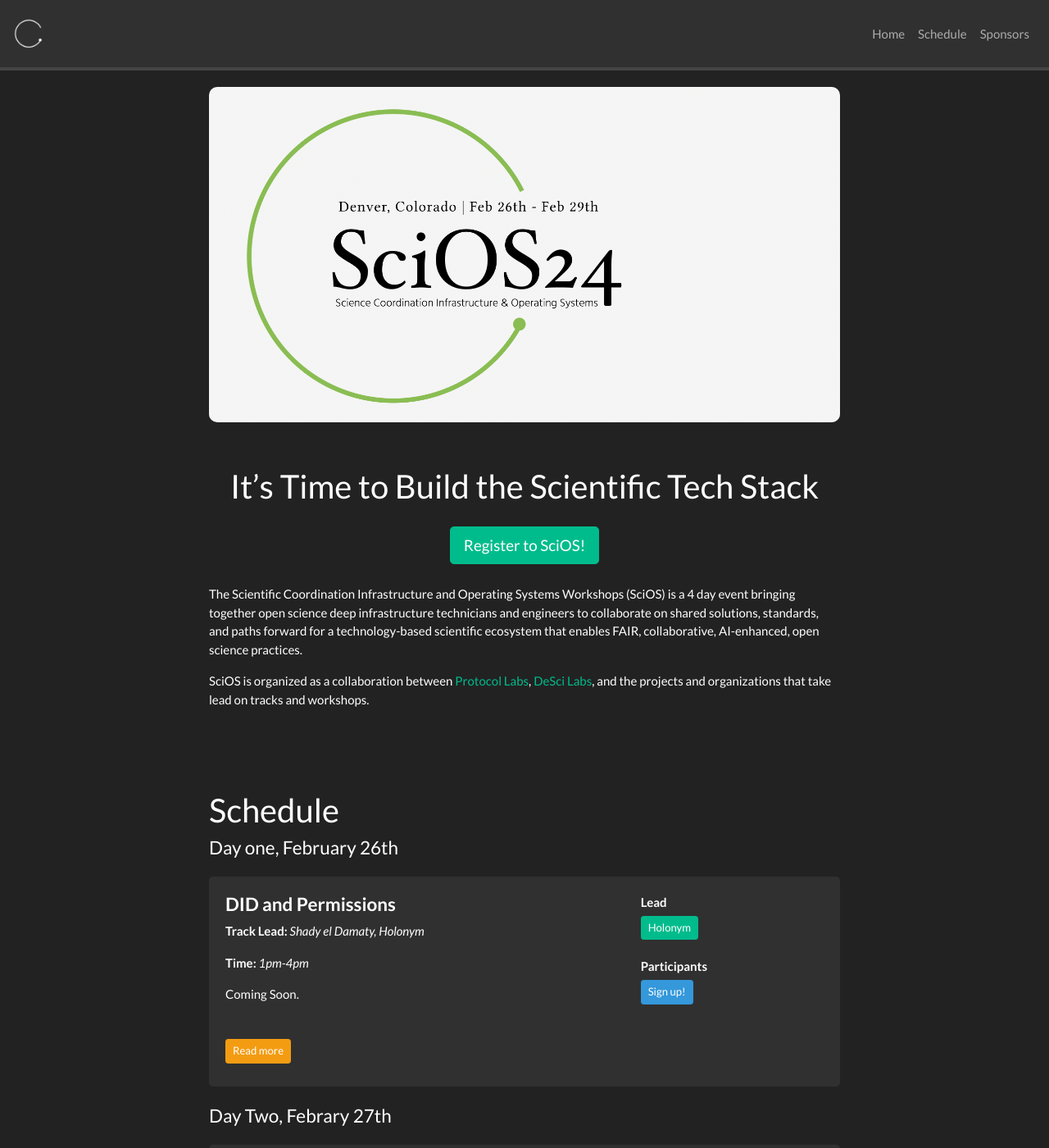
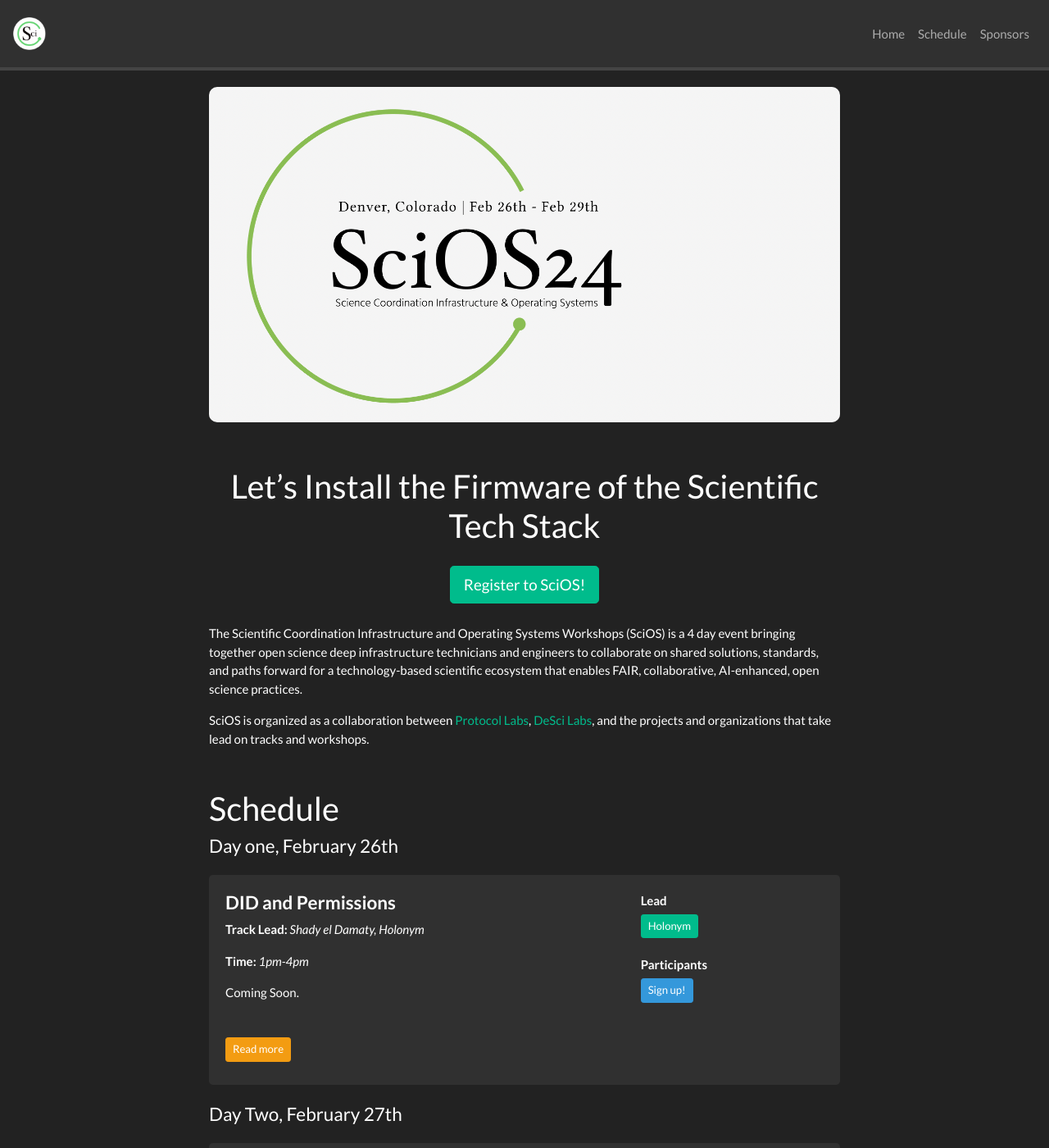
Before and after one commit to desci-eth/SciOS-Home-Site, a Jekyll site: the page built from _pages/home.md, in a window 1280 px wide and 1400 px high. Shown: the whole window at 82% size. Built offline with Jekyll 4.4.1, drawn with Linux system fonts in a browser that asks for light colours; nearby versions of some CDN libraries; a style sheet for code colours, icons or effects is not loaded; some of the changed text lies outside the part shown.

Commit message:
updated random sketchy things

```diff
--- a/_includes/header.html
+++ b/_includes/header.html
@@ -4,7 +4,7 @@ height="0" width="0" style="display:none;visibility:hidden"></iframe></noscript>
 <!-- End Google Tag Manager (noscript) -->
 <nav class="navbar sticky-top navbar-expand-md navbar-dark bg-dark">
     <a class="navbar-brand" href="{{ site.url }}{{ site.baseurl }}/">
-     <img src="{{ site.url }}{{ site.baseurl }}/favicon.ico" width="40" height="40" style="margin-right:5px" class="d-inline-block align-top" alt="">
+     <img src="{{ site.url }}{{ site.baseurl }}/Scios.png" width="40" height="40" style="margin-right:5px" class="d-inline-block align-top" alt="">
     </a>
     <button class="navbar-toggler" type="button" data-toggle="collapse" data-target="#navbarColor02" aria-controls="navbar-brand" aria-expanded="false" aria-label="Toggle navigation">
         <span class="navbar-toggler-icon"></span>
--- a/_pages/home.md
+++ b/_pages/home.md
@@ -33,14 +33,14 @@ iframe {
 }
 
 #about-me {
-    margin-bottom: 100px;
+    margin-bottom: 50px;
 }
 #schedule {
-    margin-bottom: 100px;
+    margin-bottom: 50px;
 
 }
 #sponsors {
-    margin-bottom: 100px;
+    margin-bottom: 50px;
 }
 #register {
     margin-bottom: 20px;
@@ -57,20 +57,17 @@ iframe {
 <br/>
 
 <div style="text-align: center;">
-<h2> It's Time to Build the Scientific Tech Stack </h2>
+<h2> Let's Install the Firmware of the Scientific Tech Stack </h2>
 </div>
 <div id="register" style="text-align: center;">
 <a href="https://airtable.com/apptAi2tFe7I5lDvn/shrMx9j7mKJwnxd0J" target="_blank"><button class="btn btn-success btn-lg">Register to SciOS!</button></a>
 </div>
 
 <div id="about-me">
-
-
   The Scientific Coordination Infrastructure and Operating Systems Workshops (SciOS) is a 4 day event bringing together open science deep infrastructure technicians and engineers to collaborate on shared solutions, standards, and paths forward for a technology-based scientific ecosystem that enables FAIR, collaborative, AI-enhanced, open science practices.
 
   SciOS is organized as a collaboration between [Protocol Labs](protocol.io), [DeSci Labs](desci.com), and the projects and organizations that take lead on tracks and workshops.
 </div>
-
 
 <div id=schedule>
 <h2> Schedule </h2>
@@ -108,7 +105,7 @@ Coming Soon.
 </div>
 </div>
 
-#### Day Two, Febrary 27th
+#### Day Two, February 27th
 <div class="jumbotron">
 <div class="row align-items-end">
 <div class="col-md-12 col-sm-12">
@@ -175,7 +172,7 @@ Coming Soon.
 </div>
 </div>
 
-#### Day Three, Febrary 28th
+#### Day Three, February 28th
 <div class="jumbotron">
 <div class="row align-items-end">
 <div class="col-md-12 col-sm-12">
@@ -200,8 +197,9 @@ Coming soon.
 <br/>
 <b>Participants</b><br/>
 <a href="https://www.coordination.network/" target="_blank"><button class="btn btn-info btn-sm">coordination.network</button></a>
-<a href="https://www.opensource.observer/" target="_blank"><button class="btn btn-info btn-sm">Open Source Observer</button></a>button></a>
-<a href="https://hypercerts.org/" target="_blank"><button class="btn btn-info btn-sm">Hypercerts</button></a>button></a>
+<a href="https://www.opensource.observer/" target="_blank"><button class="btn btn-info btn-sm">Open Source Observer</button>
+</a>
+<a href="https://hypercerts.org/" target="_blank"><button class="btn btn-info btn-sm">Hypercerts</button></a>
 
 
 </div>
@@ -246,7 +244,7 @@ Coming soon.
 </div>
 </div>
 
-#### Day Four, Febrary 29th
+#### Day Four, February 29th
 
 <div class="jumbotron">
 <div class="row align-items-end">
```
Also changed, not shown: other parts of _pages/home.md (+2 -2 lines), Scios.png (added), favicon.ico, 10 other files.
